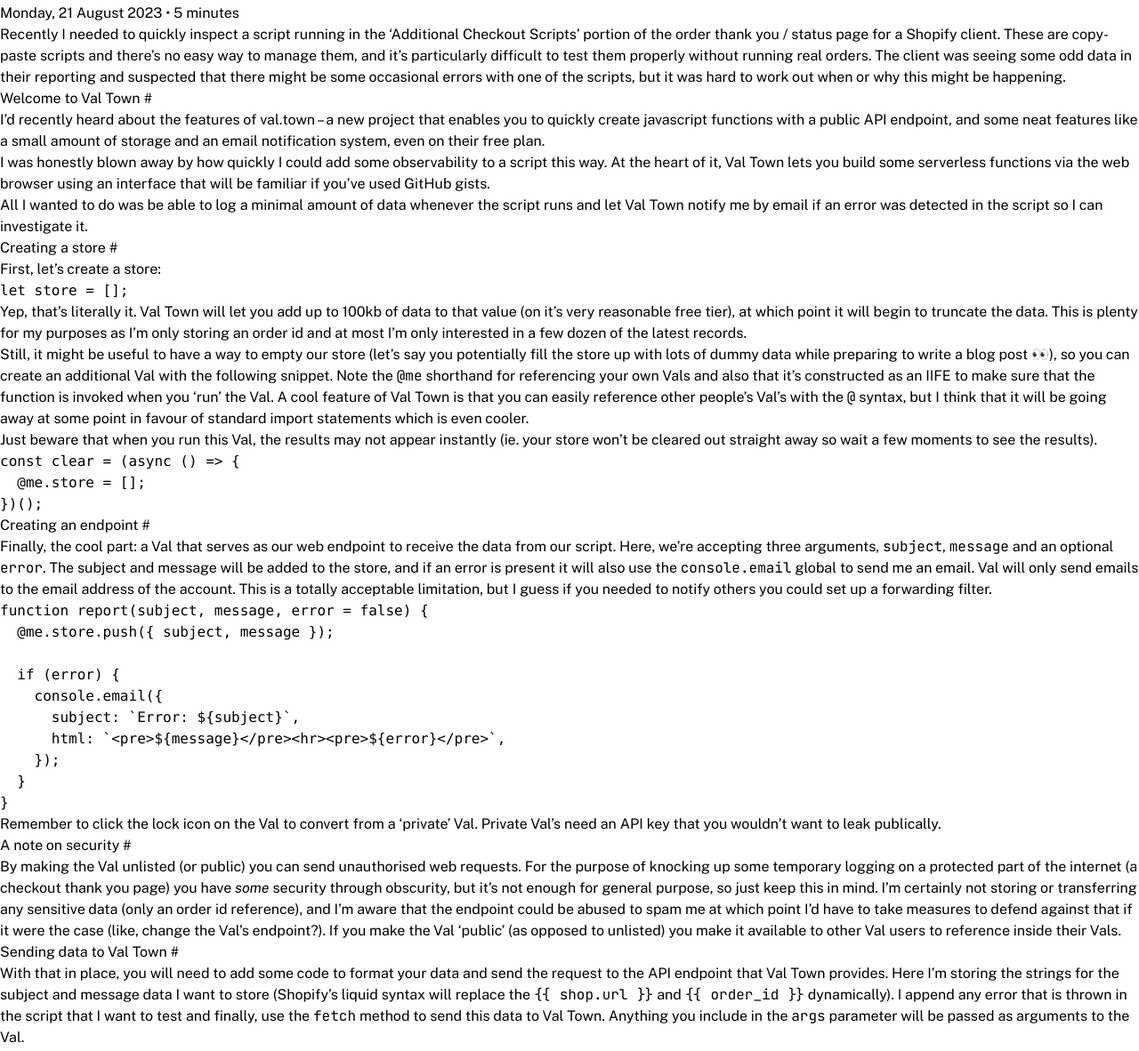
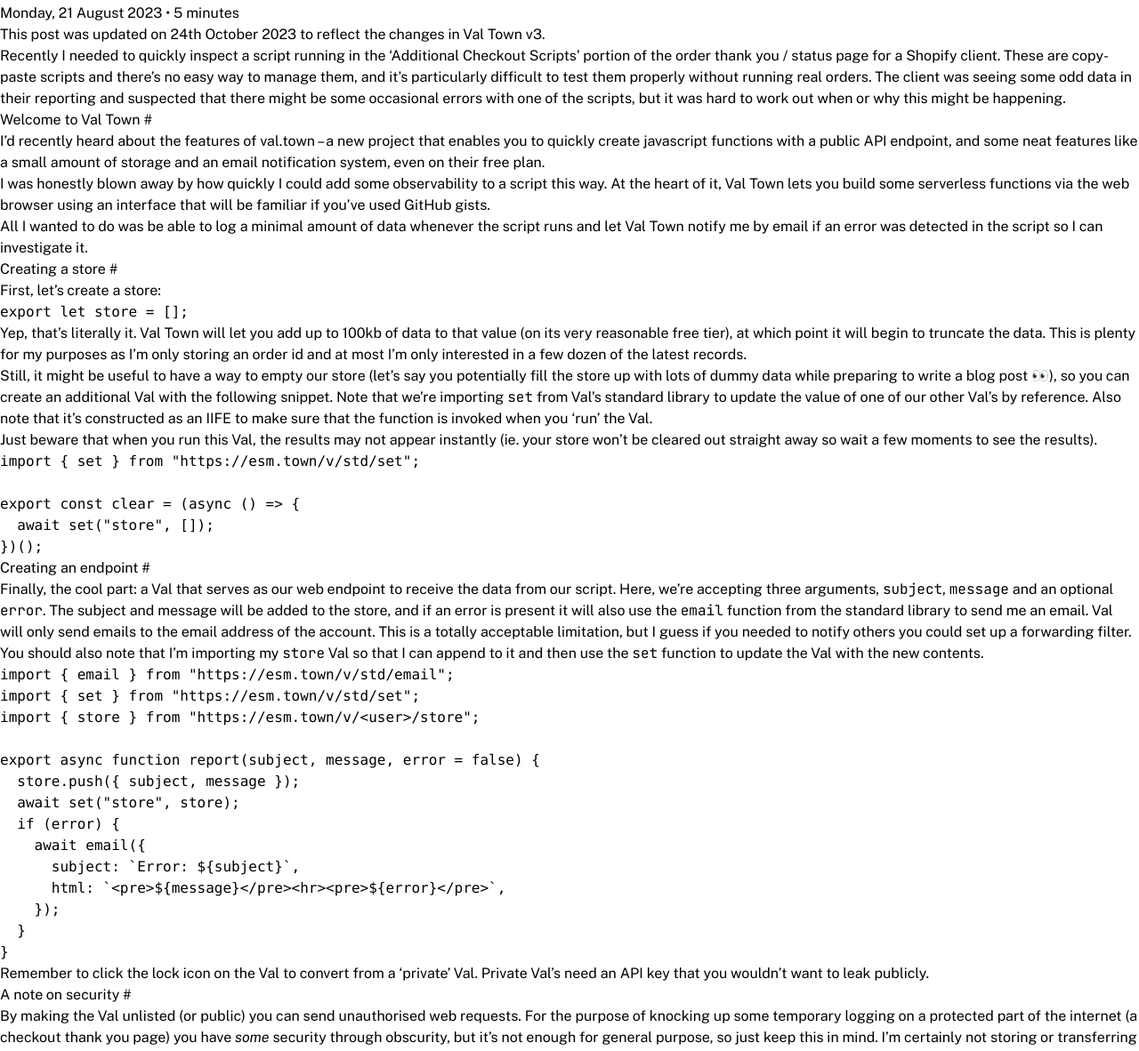
Before and after one commit to mikenewbuild/mikefallows, an Eleventy site: page posts/quick-error-reporting-with-val-town.md in a window 1280 px wide. Shown: the part 1216-2398 px from the top of the page at 89% size. Built offline with nearby package versions, Linux system fonts and the light colour scheme; Eleventy itself is replaced by a stand-in of ours; code samples lack their colours; files that its build step writes are made by us from their sources.

Commit message:
Update Val Town post for v3

````diff
--- a/posts/quick-error-reporting-with-val-town.md
+++ b/posts/quick-error-reporting-with-val-town.md
@@ -11,6 +11,11 @@
   - testing
 layout: post
 ---
+
+<div class="note italic">
+<p>This post was updated on 24th October 2023 to reflect the changes in Val Town v3.</p>
+</div>
+
 Recently I needed to quickly inspect a script running in the 'Additional Checkout Scripts' portion of the order thank you / status page for a Shopify client. These are copy-paste scripts and there's no easy way to manage them, and it's particularly difficult to test them properly without running real orders. The client was seeing some odd data in their reporting and suspected that there might be some occasional errors with one of the scripts, but it was hard to work out when or why this might be happening.
 
 ## Welcome to Val Town
@@ -26,31 +31,39 @@
 First, let's create a store:
 
 ```js
-let store = [];
+export let store = [];
 ```
 
-Yep, that's literally it. Val Town will let you add up to 100kb of data to that value (on it's very reasonable free tier), at which point it will begin to truncate the data. This is plenty for my purposes as I'm only storing an order id and at most I'm only interested in a few dozen of the latest records.
+Yep, that's literally it. Val Town will let you add up to 100kb of data to that value (on its very reasonable free tier), at which point it will begin to truncate the data. This is plenty for my purposes as I'm only storing an order id and at most I'm only interested in a few dozen of the latest records.
 
-Still, it might be useful to have a way to empty our store (let's say you potentially fill the store up with lots of dummy data while preparing to write a blog post 👀), so you can create an additional Val with the following snippet. Note the `@me` shorthand for referencing your own Vals and also that it's constructed as an IIFE to make sure that the function is invoked when you 'run' the Val. A cool feature of Val Town is that you can easily reference other people's Val's with the `@` syntax, but I think that [it will be going away](https://blog.val.town/blog/val-town-runtime-v3-my-mistakes-were-easy-the-solutions-simple) at some point in favour of standard import statements which is even cooler.
+Still, it might be useful to have a way to empty our store (let's say you potentially fill the store up with lots of dummy data while preparing to write a blog post 👀), so you can create an additional Val with the following snippet. Note that we're importing `set` from Val's standard library to update the value of one of our other Val's by reference. Also note that it's constructed as an IIFE to make sure that the function is invoked when you 'run' the Val.
 
 Just beware that when you run this Val, the results may not appear instantly (ie. your store won't be cleared out straight away so wait a few moments to see the results).
 
 ```js
-const clear = (async () => {
-  @me.store = [];
+import { set } from "https://esm.town/v/std/set";
+
+export const clear = (async () => {
+  await set("store", []);
 })();
 ```
 
 ## Creating an endpoint
 
-Finally, the cool part: a Val that serves as our web endpoint to receive the data from our script. Here, we're accepting three arguments, `subject`, `message` and an optional `error`. The subject and message will be added to the store, and if an error is present it will also use the `console.email` global to send me an email. Val will only send emails to the email address of the account. This is a totally acceptable limitation, but I guess if you needed to notify others you could set up a forwarding filter.
+Finally, the cool part: a Val that serves as our web endpoint to receive the data from our script. Here, we're accepting three arguments, `subject`, `message` and an optional `error`. The subject and message will be added to the store, and if an error is present it will also use the `email` function from the standard library to send me an email. Val will only send emails to the email address of the account. This is a totally acceptable limitation, but I guess if you needed to notify others you could set up a forwarding filter.
+
+You should also note that I'm importing my `store` Val so that I can append to it and then use the `set` function to update the Val with the new contents.
 
 ```js
-function report(subject, message, error = false) {
-  @me.store.push({ subject, message });
+import { email } from "https://esm.town/v/std/email";
+import { set } from "https://esm.town/v/std/set";
+import { store } from "https://esm.town/v/<user>/store";
 
+export async function report(subject, message, error = false) {
+  store.push({ subject, message });
+  await set("store", store);
   if (error) {
-    console.email({
+    await email({
       subject: `Error: ${subject}`,
       html: `<pre>${message}</pre><hr><pre>${error}</pre>`,
     });
@@ -58,7 +71,7 @@
 }
 ```
 
- Remember to click the lock icon on the Val to convert from a 'private' Val. Private Val's need an API key that you wouldn't want to leak publically.
+ Remember to click the lock icon on the Val to convert from a 'private' Val. Private Val's need an API key that you wouldn't want to leak publicly.
 
  ### A note on security
 
@@ -66,7 +79,9 @@
 
 ## Sending data to Val Town
 
-With that in place, you will need to add some code to format your data and send the request to the API endpoint that Val Town provides. Here I'm storing the strings for the subject and message data I want to store (Shopify's liquid syntax will replace the {% raw %}`{{ shop.url }}` and `{{ order_id }}`{% endraw %} dynamically). I append any error that is thrown in the script that I want to test and finally, use the `fetch` method to send this data to Val Town. Anything you include in the `args` parameter will be passed as arguments to the Val.
+{% raw %}
+With that in place, you will need to add some code to format your data and send the request to the API endpoint that Val Town provides. Here I'm storing the strings for the subject and message data I want to store (Shopify's Liquid syntax will replace the `{{ shop.url }}` and `{{ order_id }}` dynamically). I append any error that is thrown in the script that I want to test and finally, use the `fetch` method to send this data to Val Town. Anything you include in the `args` parameter will be passed as arguments to the Val.
+{% endraw %}
 
 {% raw %}
 ```js
````
